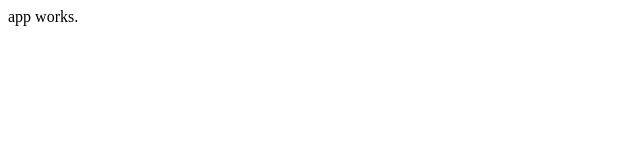
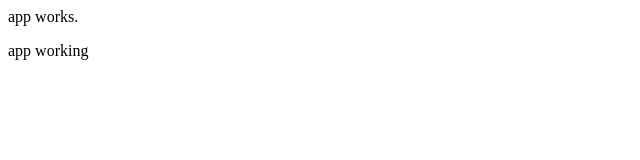
Before and after one commit to snappedrat/angular-app, an Angular app: page / in a window 1280 px wide. Shown: the top 160 px of the page, without its empty margins (0-640 px from the left). Built offline with nearby package versions, Linux system fonts and the light colour scheme.

Commit message:
update app - 2

```diff
--- a/src/app/app.component.html
+++ b/src/app/app.component.html
@@ -2,3 +2,7 @@
 app works.
 
 <router-outlet></router-outlet>
+
+<p>
+  app working
+</p>
```
